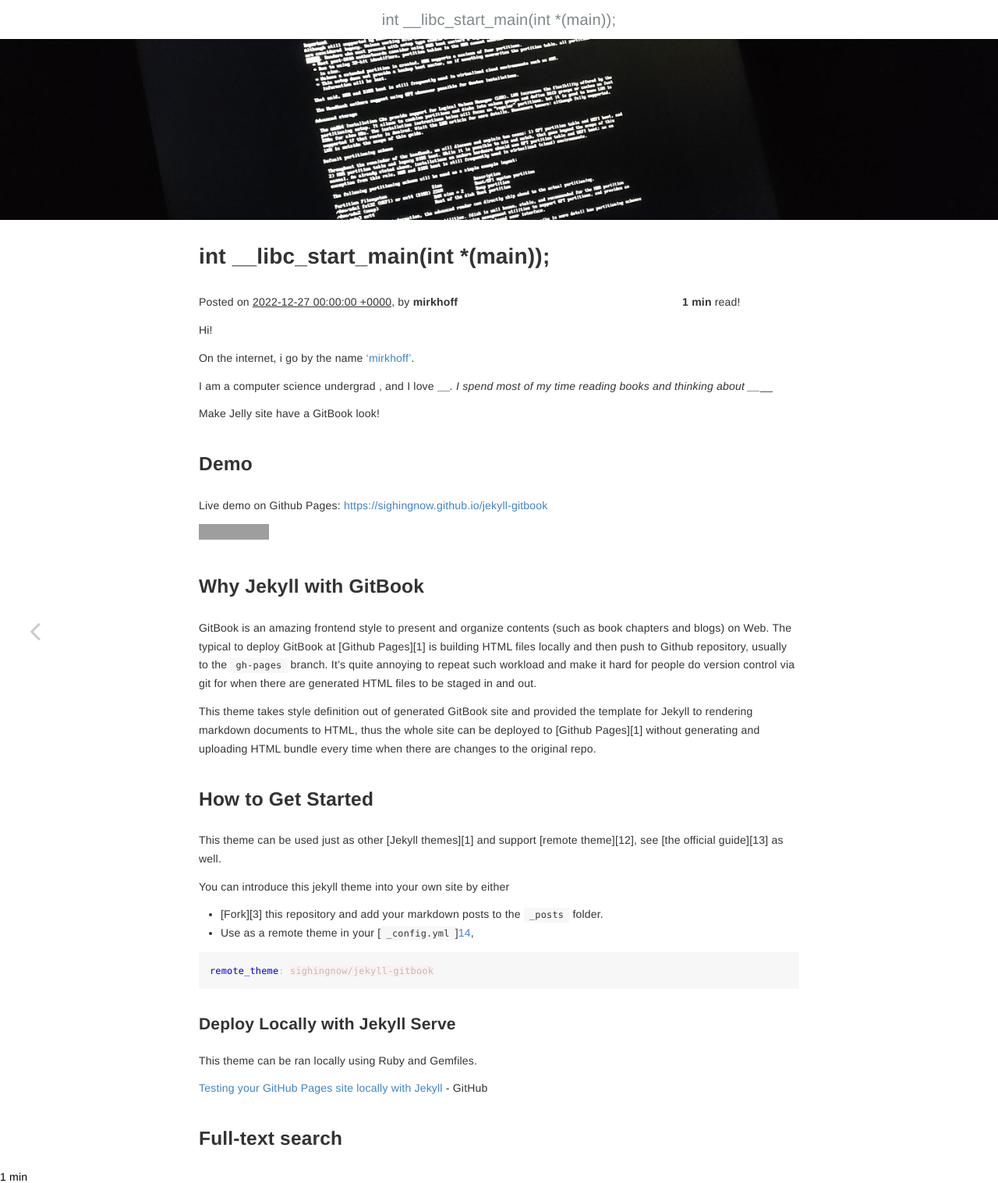
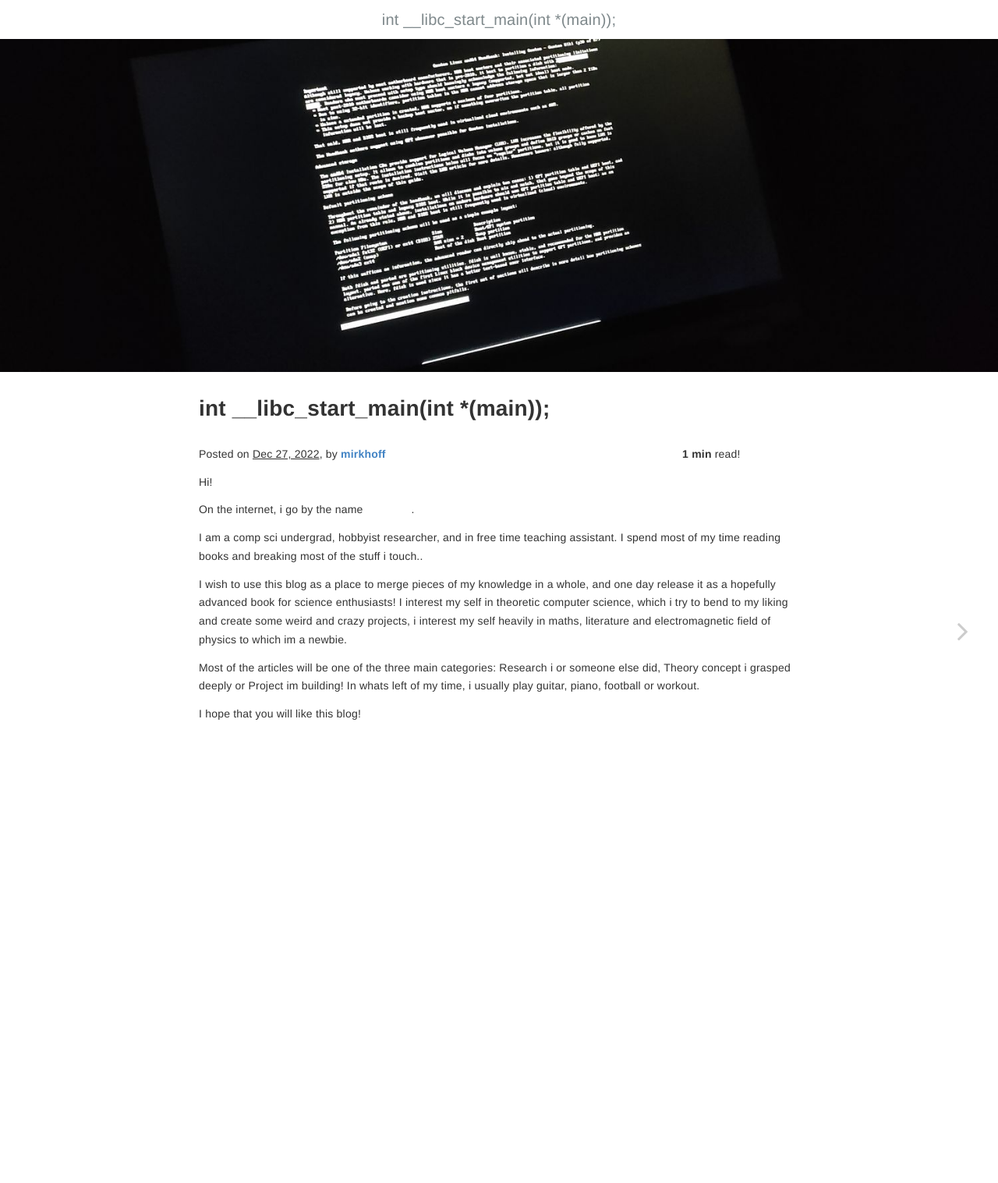
Before and after one commit to mirkonikic/mirkonikic.github.io, a Jekyll site: the page built from _posts/2022-12-27-about-me.md, in a window 1280 px wide. Shown: the whole page at 78% size. Built offline with Jekyll 4.4.1, drawn with Linux system fonts in a browser that asks for light colours; grey boxes are pictures that could not be loaded.

Commit message:
Finished the blog

````diff
--- a/_includes/body.html
+++ b/_includes/body.html
@@ -21,9 +21,10 @@
 
                     {% if page.author %}
                       {% if page.date %}
-                      <p id="{{ page.id }}" style="display: inline-block; width:80%">Posted on <span style="text-decoration:underline">{{ page.date | escape }}</span>, by <b>{{ page.author | escape }}</b></p>
+                      <p id="{{ page.id }}" style="display: inline-block; width:80%">Posted on <span style="text-decoration:underline">{{ page.date | date: "%b %-d, %Y" }}</span>, by <a href="https://twitter.com/mirkhoff2"><b>{{ page.author | escape
+                          }}</b></a></p>
                       {% else %}
-                      <p id="{{ page.id }}" style="display: inline-block; width:80%">Posted on <span style="color:red; font-weight:bold">UNKNOWN</span> by <b>{{ page.author | escape }}</b></p>
+                      <p id="{{ page.id }}" style="display: inline-block; width:80%">Posted on <span style="color:red; font-weight:bold">UNKNOWN</span> by <a href="https://twitter.com/mirkhoff2"><b>{{ page.author | escape }}</b></a></p>
                       {% endif %}
                     {% endif %}
                     <p style="text-align: right; display: inline-block"><b>{%- include read_time.html -%}</b> read!</p>
--- a/_includes/toc-date.html
+++ b/_includes/toc-date.html
@@ -52,8 +52,8 @@
             {% endfor %}
 
             <li>
-                <a href="https://github.com/sighingnow/jekyll-gitbook/fork" target="blank" class="gitbook-link">
-                    Fork it Now!
+                <a href="/interesting_read.html" target="blank" class="gitbook-link" style="color: lightred">
+                   Pinned article!
                 </a>
             </li>
         </ul>
--- a/_layouts/post.html
+++ b/_layouts/post.html
@@ -38,7 +38,6 @@
                 <div class="body-inner">
                     {%- include body.html -%}
 
-                    {%- include read_time.html -%}
                     {% if page.previous %}
                         <a href="{{site.baseurl}}{{page.previous.url}}" class="navigation navigation-prev navigation-unique" aria-label="Previous page: {{page.previous.title}}">
                             <i class="fa fa-angle-left"></i>
--- a/_posts/2022-12-27-about-me.md
+++ b/_posts/2022-12-27-about-me.md
@@ -1,99 +1,23 @@
 ---
 author: mirkhoff
-layout: post
+layout: home
 date: Dec 27, 2022
+category: aboutme
 title: int __libc_start_main(int *(main));
 cover: /assets/home.jpeg
+permalink: /
 ---
 
 Hi!
 
-On the internet, i go by the name <a href="">'mirkhoff'</a>.
+On the internet, i go by the name <a href="https://twitter.com/mirkhoff2" style="color:white">'mirkhoff'</a>.
 
-I am a computer science undergrad , and I love _______. I spend most of my time reading books and thinking about _____
+I am a comp sci undergrad, hobbyist researcher, and in free time teaching assistant. I spend most of my time reading books and breaking most of the stuff i touch..
 
+I wish to use this blog as a place to merge pieces of my knowledge in a whole, and one day release it as a hopefully advanced book for science enthusiasts!
+I interest my self in theoretic computer science, which i try to bend to my liking and create some weird and crazy projects, i interest my self heavily in maths, literature and electromagnetic field of physics to which im a newbie.
 
+Most of the articles will be one of the three main categories: Research i or someone else did, Theory concept i grasped deeply or Project im building!
+In whats left of my time, i usually play guitar, piano, football or workout.
 
-
-
-
-
-
-
-
-
-
-
-
-
-
-
-
-
-
-
-
-
-
-
-
-
-
-
-
-
-
-
-
-
-
-
-
-
-
-
-
-
-Make Jelly site have a GitBook look!
-
-## Demo
-
-Live demo on Github Pages: [https://sighingnow.github.io/jekyll-gitbook](https://sighingnow.github.io/jekyll-gitbook)
-
-[![Jekyll Themes](https://img.shields.io/badge/featured%20on-JekyllThemes-red.svg)](https://jekyll-themes.com/jekyll-gitbook/)
-
-## Why Jekyll with GitBook
-
-GitBook is an amazing frontend style to present and organize contents (such as book chapters
-and blogs) on Web. The typical to deploy GitBook at [Github Pages][1]
-is building HTML files locally and then push to Github repository, usually to the `gh-pages`
-branch. It's quite annoying to repeat such workload and make it hard for people do version
-control via git for when there are generated HTML files to be staged in and out.
-
-This theme takes style definition out of generated GitBook site and provided the template
-for Jekyll to rendering markdown documents to HTML, thus the whole site can be deployed
-to [Github Pages][1] without generating and uploading HTML bundle every time when there are
-changes to the original repo.
-
-## How to Get Started
-
-This theme can be used just as other [Jekyll themes][1] and support [remote theme][12],
-see [the official guide][13] as well.
-
-You can introduce this jekyll theme into your own site by either
-
-- [Fork][3] this repository and add your markdown posts to the `_posts` folder.
-- Use as a remote theme in your [`_config.yml`][14](just like what we do for this
-  site itself),
-
-```yaml
-remote_theme: sighingnow/jekyll-gitbook
-```
-
-### Deploy Locally with Jekyll Serve
-
-This theme can be ran locally using Ruby and Gemfiles.
-
-[Testing your GitHub Pages site locally with Jekyll](https://docs.github.com/en/pages/setting-up-a-github-pages-site-with-jekyll/testing-your-github-pages-site-locally-with-jekyll) - GitHub
-
-## Full-text search
+I hope that you will like this blog!
--- /dev/null
+++ b/interesting_read.html
@@ -0,0 +1,5 @@
+<script>
+window.onload = function() {
+  window.location.replace('/');
+}
+</script>
````
Also changed, not shown: README.md (+8 -216 lines), _pages/design/draft.md (+1 -1 lines), assets/home.jpeg, assets/home.png (added), 7 other files.
